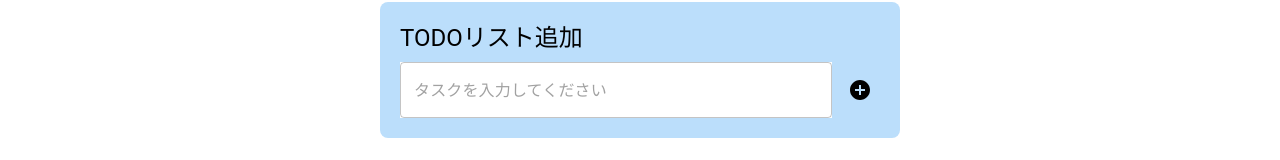
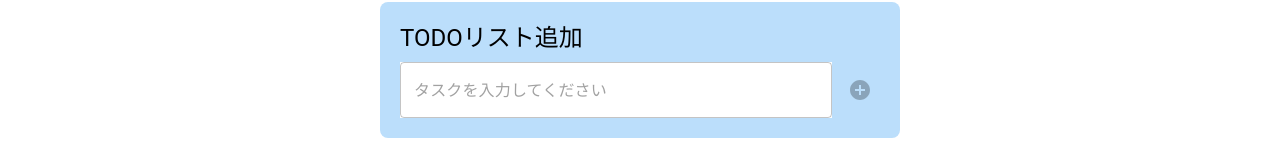
Before and after one commit to minohi99/todo-list, a React (Create React App) app: page / in a window 1280 px wide. Shown: the part 198-358 px from the top of the page. Built offline with nearby package versions, Linux system fonts and the light colour scheme.

Commit message:
disableの追加

```diff
--- a/src/App.tsx
+++ b/src/App.tsx
@@ -94,16 +94,19 @@ const App = () => {
                   onChange={onChangeText}
                 />
               </FormControl>
-              <AddCircleIcon
+              <IconButton
                 sx={{
                   padding: 1,
+                  color: "black",
                   "&:hover": {
                     cursor: "pointer",
-                    opacity: 0.8,
                   },
                 }}
                 onClick={onClickAdd}
-              />
+                disabled={!todoText}
+              >
+                <AddCircleIcon />
+              </IconButton>
             </Stack>
           </Stack>
         </Box>
```
